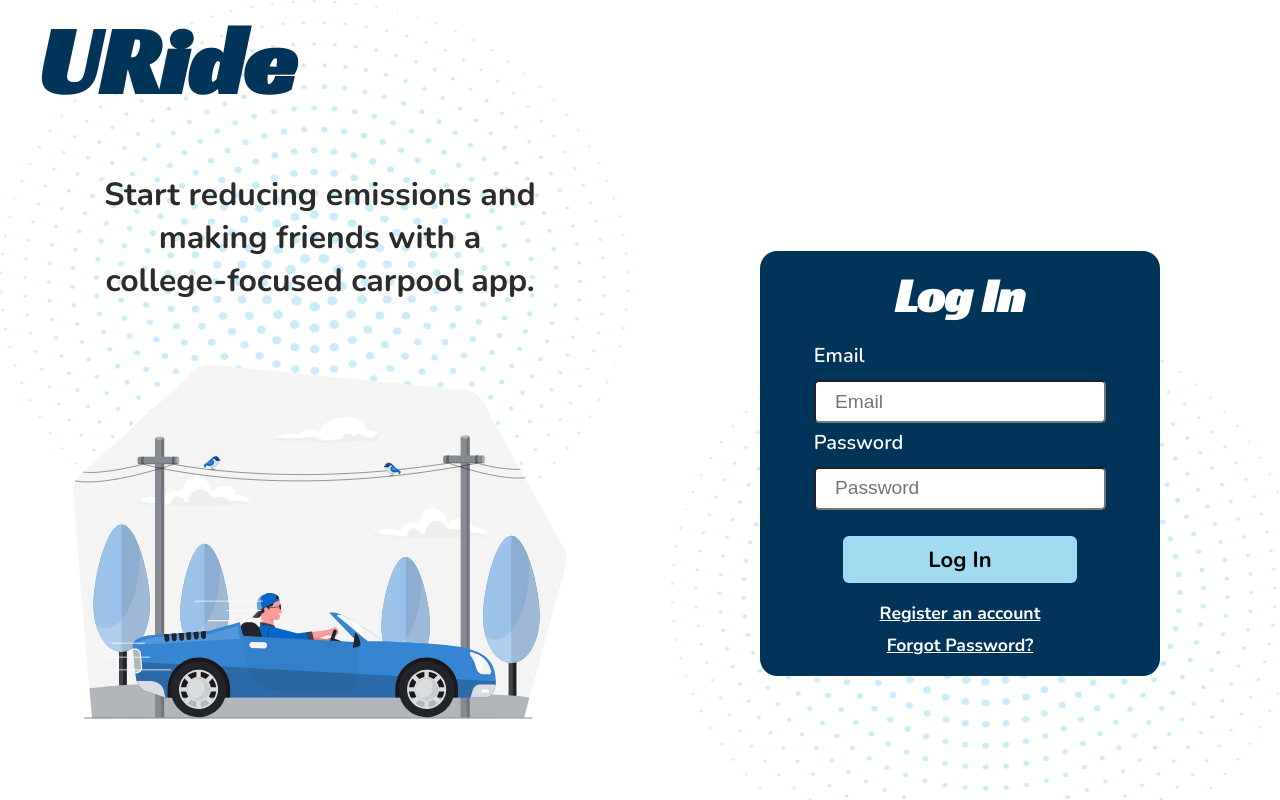
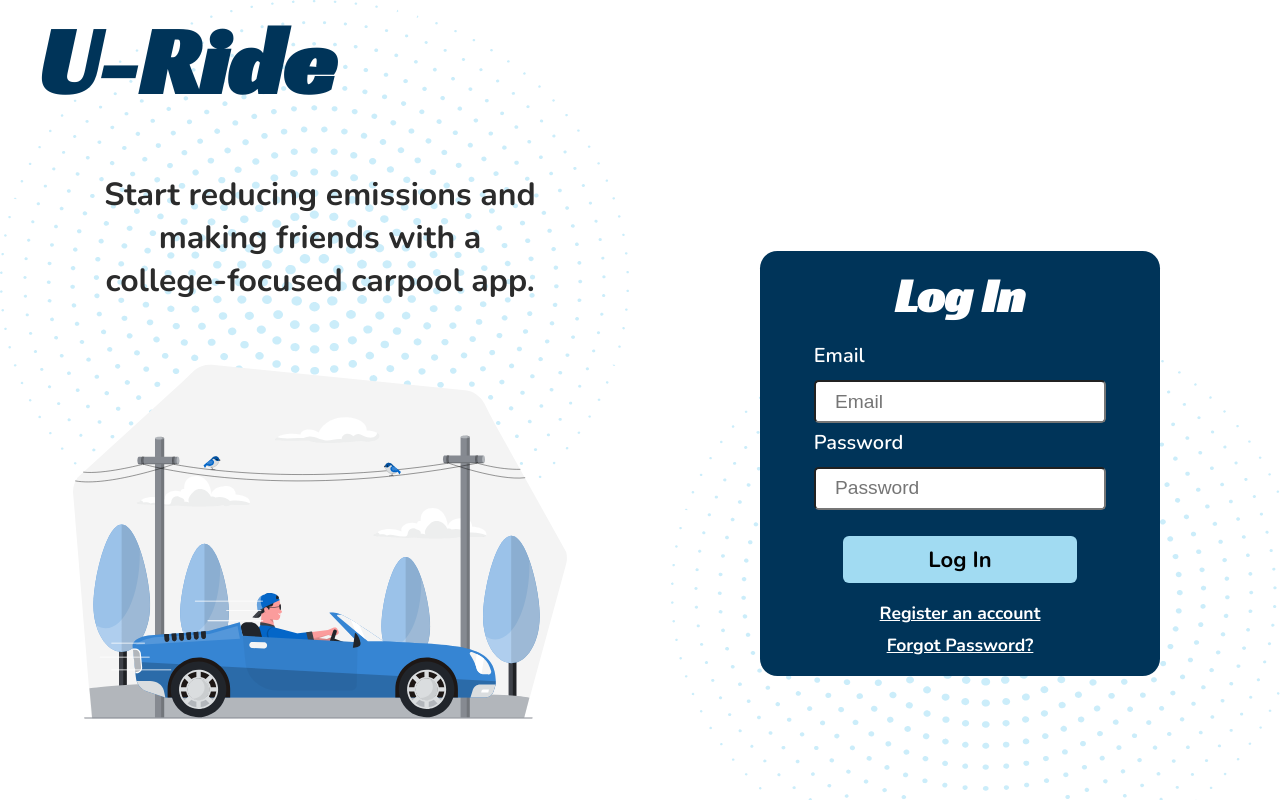
Before and after one commit to COP4331-Group3-Fall2021/U-Ride, a React (Create React App) app in the folder web/: page / in a window 1280 px wide. Built offline with nearby package versions, Linux system fonts and the light colour scheme.

Commit message:
add dash to title

```diff
--- a/web/src/components/TitleLogo.js
+++ b/web/src/components/TitleLogo.js
@@ -3,7 +3,7 @@ import '../styles/TitleLogo.css';
 
 function TitleLogo () {
     return (
-        <h1 className="title-logo">URide</h1>
+        <h1 className="title-logo">U-Ride</h1>
     );
 }
 
```
